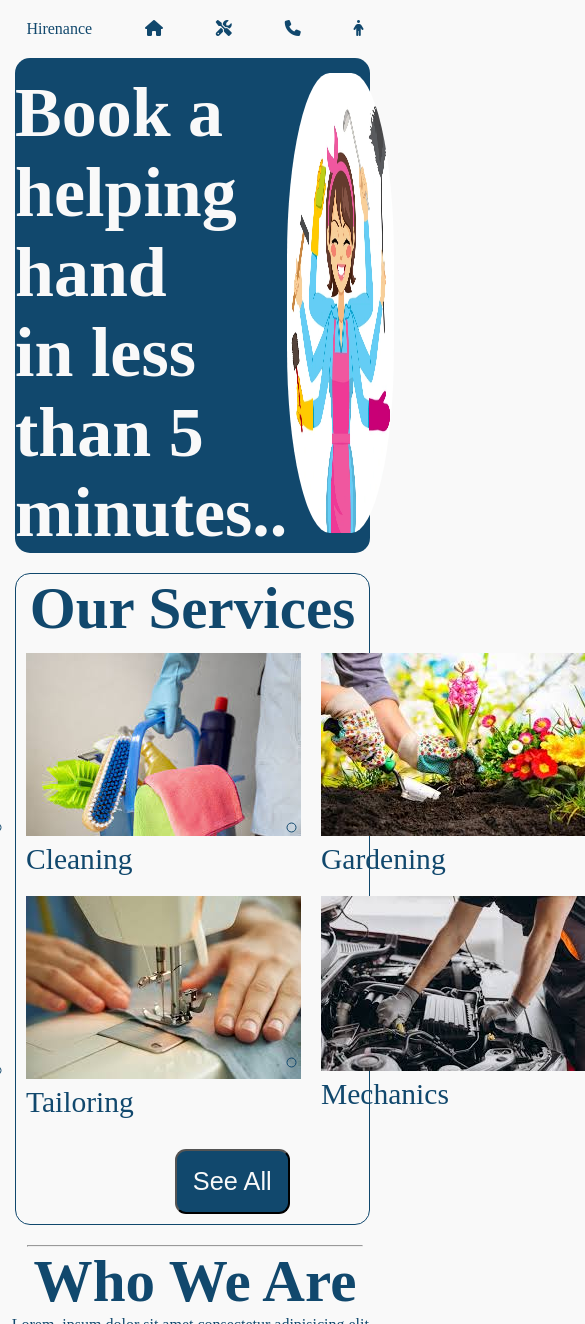
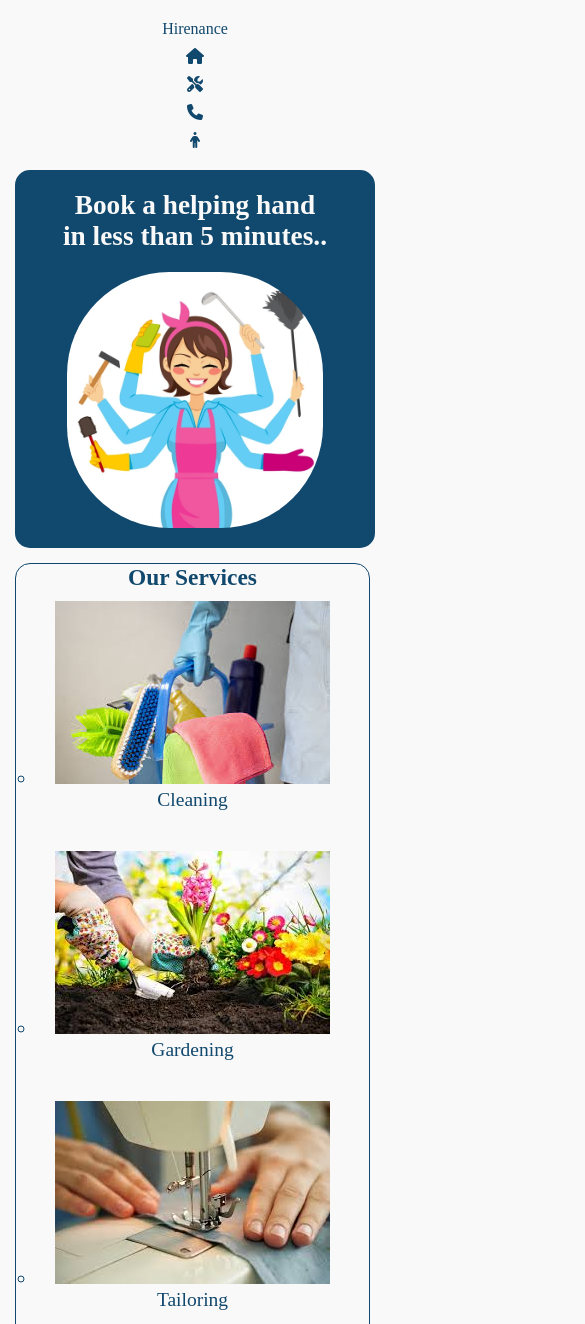
Before and after one commit to Kwemzz/hirenance, a plain HTML site: page index.html in a window 390 px wide. Shown: the top 1324 px of the page, 585 px wide, since content can reach past the window. Drawn offline with Linux system fonts and the light colour scheme.

Commit message:
Add responsiveness to CSS

```diff
--- a/style.css
+++ b/style.css
@@ -108,3 +108,56 @@ footer{
 #footertext{
     color: #f9f9f9;
 }
+
+@media (max-width: 768px) {
+  #nav {
+    flex-direction: column;
+    align-items: center;
+    gap: 10px;
+  }
+
+  #hero {
+    flex-direction: column;
+    align-items: center;
+    padding: 20px;
+    margin: 15px;
+    text-align: center;
+  }
+
+  #heroimage {
+    width: 80%;
+    margin: 20px auto 0 auto;
+  }
+
+  h2 {
+    font-size: 7vw;
+    padding: 0 10px;
+  }
+
+  .list {
+    grid-template-columns: 1fr;
+    gap: 20px;
+    margin: 0 20px;
+  }
+
+  .items {
+    font-size: 5vw;
+    text-align: center;
+  }
+
+  #book {
+    margin: 20px auto;
+    display: block;
+    width: 60%;
+    font-size: 4vw;
+  }
+
+  #words {
+    font-size: 4vw;
+    line-height: 1.5;
+  }
+
+  h3 {
+    font-size: 6vw;
+  }
+}
```
